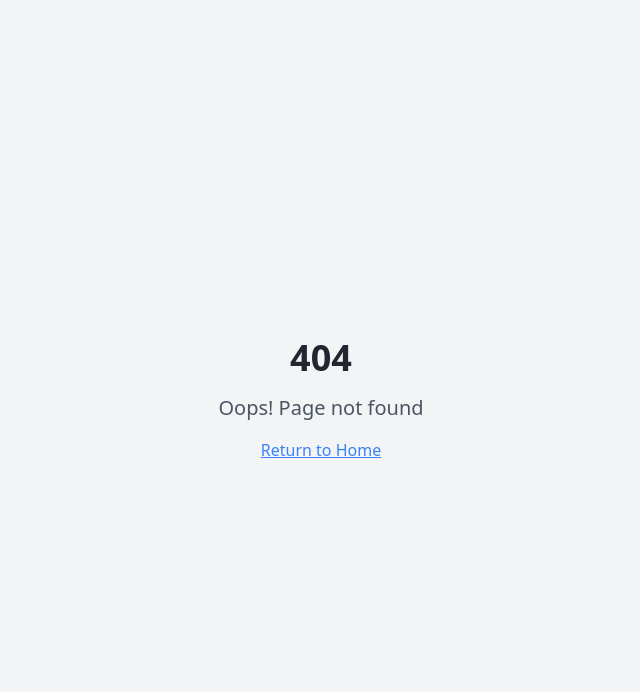
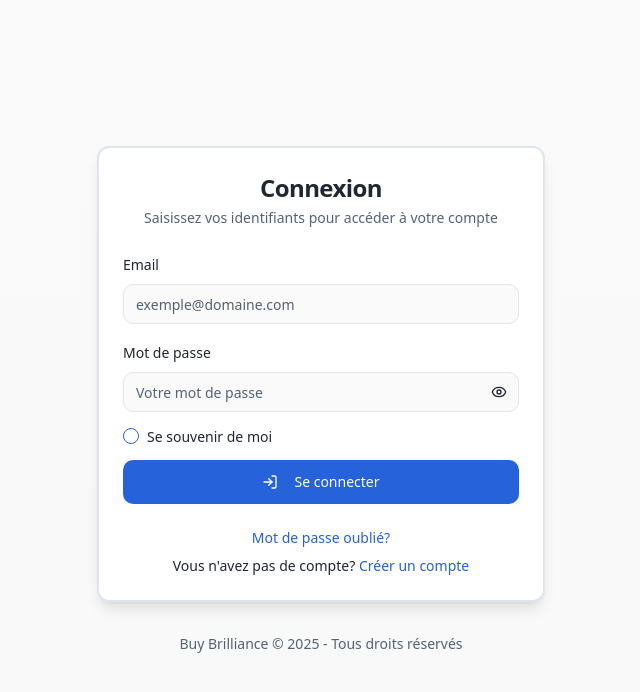
Before and after one commit to HiacyntheAH/buy-brilliance, a React (Vite) app: page /login in a window 1280 px wide. Before the commit this address had no page. Shown: the top 692 px of the page, without its empty margins (319-959 px from the left). Built offline with nearby package versions, Linux system fonts and the light colour scheme.

Commit message:
Add login interface
Implement the login interface with the specified design.

```diff
--- a/src/App.tsx
+++ b/src/App.tsx
@@ -8,6 +8,7 @@ import Index from "./pages/Index";
 import Dashboard from "./pages/Dashboard";
 import OrderDetail from "./pages/OrderDetail";
 import NotFound from "./pages/NotFound";
+import Login from "./pages/Login";
 
 const queryClient = new QueryClient();
 
@@ -20,6 +21,7 @@ const App = () => (
         <div className="min-h-screen bg-background">
           <Routes>
             <Route path="/" element={<Index />} />
+            <Route path="/login" element={<Login />} />
             <Route path="/dashboard" element={<Dashboard />} />
             <Route path="/orders/:id" element={<OrderDetail />} />
             {/* ADD ALL CUSTOM ROUTES ABOVE THE CATCH-ALL "*" ROUTE */}
--- a/src/pages/Index.tsx
+++ b/src/pages/Index.tsx
@@ -1,5 +1,5 @@
 
-import React, { useEffect } from 'react';
+import React from 'react';
 import { useNavigate } from 'react-router-dom';
 import { Button } from '@/components/ui/button';
 
@@ -8,6 +8,10 @@ const Index = () => {
 
   const goToDashboard = () => {
     navigate('/dashboard');
+  };
+
+  const goToLogin = () => {
+    navigate('/login');
   };
 
   return (
@@ -26,13 +30,24 @@ const Index = () => {
           améliorer la visibilité et réduire les coûts opérationnels.
         </p>
 
+        <div className="flex flex-col md:flex-row gap-4 justify-center">
           <Button
             onClick={goToDashboard}
             size="lg"
-          className="rounded-full px-8 animate-pulse"
+            className="rounded-full px-8"
           >
             Découvrir le tableau de bord
           </Button>
+
+          <Button
+            onClick={goToLogin}
+            size="lg"
+            variant="outline"
+            className="rounded-full px-8"
+          >
+            Se connecter
+          </Button>
+        </div>
       </div>
 
       <div className="absolute bottom-10 left-0 right-0 text-center text-sm text-muted-foreground">
--- /dev/null
+++ b/src/pages/Login.tsx
@@ -0,0 +1,164 @@
+
+import React from 'react';
+import { useNavigate } from 'react-router-dom';
+import { useForm } from 'react-hook-form';
+import { toast } from 'sonner';
+import { z } from 'zod';
+import { zodResolver } from '@hookform/resolvers/zod';
+import { Form, FormControl, FormField, FormItem, FormLabel, FormMessage } from '@/components/ui/form';
+import { Input } from '@/components/ui/input';
+import { Button } from '@/components/ui/button';
+import { Card, CardContent, CardDescription, CardFooter, CardHeader, CardTitle } from '@/components/ui/card';
+import { Checkbox } from '@/components/ui/checkbox';
+import { Eye, EyeOff, LogIn } from 'lucide-react';
+
+// Définir le schéma de validation
+const loginSchema = z.object({
+  email: z.string().email({ message: "Veuillez entrer une adresse email valide" }),
+  password: z.string().min(6, { message: "Le mot de passe doit contenir au moins 6 caractères" }),
+  rememberMe: z.boolean().optional(),
+});
+
+type LoginFormValues = z.infer<typeof loginSchema>;
+
+const Login = () => {
+  const navigate = useNavigate();
+  const [showPassword, setShowPassword] = React.useState(false);
+
+  const form = useForm<LoginFormValues>({
+    resolver: zodResolver(loginSchema),
+    defaultValues: {
+      email: "",
+      password: "",
+      rememberMe: false,
+    },
+  });
+
+  const onSubmit = (data: LoginFormValues) => {
+    // Simulation de connexion - À remplacer par votre logique d'authentification
+    console.log("Données de connexion:", data);
+
+    // Afficher une notification de succès
+    toast.success("Connexion réussie");
+
+    // Rediriger vers le tableau de bord
+    setTimeout(() => {
+      navigate('/dashboard');
+    }, 1000);
+  };
+
+  const togglePasswordVisibility = () => {
+    setShowPassword(!showPassword);
+  };
+
+  return (
+    <div className="min-h-screen w-full flex flex-col items-center justify-center bg-gradient-to-b from-background to-secondary/20 p-4">
+      <div className="w-full max-w-md animate-fade-in">
+        <Card className="border-2 shadow-lg">
+          <CardHeader className="space-y-1 text-center">
+            <CardTitle className="text-2xl font-bold">Connexion</CardTitle>
+            <CardDescription>
+              Saisissez vos identifiants pour accéder à votre compte
+            </CardDescription>
+          </CardHeader>
+
+          <CardContent>
+            <Form {...form}>
+              <form onSubmit={form.handleSubmit(onSubmit)} className="space-y-4">
+                <FormField
+                  control={form.control}
+                  name="email"
+                  render={({ field }) => (
+                    <FormItem>
+                      <FormLabel>Email</FormLabel>
+                      <FormControl>
+                        <Input
+                          type="email"
+                          placeholder="exemple@domaine.com"
+                          {...field}
+                        />
+                      </FormControl>
+                      <FormMessage />
+                    </FormItem>
+                  )}
+                />
+
+                <FormField
+                  control={form.control}
+                  name="password"
+                  render={({ field }) => (
+                    <FormItem>
+                      <FormLabel>Mot de passe</FormLabel>
+                      <div className="relative">
+                        <FormControl>
+                          <Input
+                            type={showPassword ? "text" : "password"}
+                            placeholder="Votre mot de passe"
+                            {...field}
+                          />
+                        </FormControl>
+                        <Button
+                          type="button"
+                          variant="ghost"
+                          size="icon"
+                          className="absolute right-0 top-0"
+                          onClick={togglePasswordVisibility}
+                        >
+                          {showPassword ? <EyeOff size={16} /> : <Eye size={16} />}
+                        </Button>
+                      </div>
+                      <FormMessage />
+                    </FormItem>
+                  )}
+                />
+
+                <FormField
+                  control={form.control}
+                  name="rememberMe"
+                  render={({ field }) => (
+                    <FormItem className="flex flex-row items-center space-x-2 space-y-0">
+                      <FormControl>
+                        <Checkbox
+                          checked={field.value}
+                          onCheckedChange={field.onChange}
+                        />
+                      </FormControl>
+                      <div className="space-y-1 leading-none">
+                        <FormLabel className="cursor-pointer">Se souvenir de moi</FormLabel>
+                      </div>
+                    </FormItem>
+                  )}
+                />
+
+                <Button type="submit" className="w-full" size="lg">
+                  <LogIn className="mr-2 h-4 w-4" />
+                  Se connecter
+                </Button>
+              </form>
+            </Form>
+          </CardContent>
+
+          <CardFooter className="flex flex-col space-y-2">
+            <div className="text-center text-sm">
+              <a href="#" className="text-primary hover:underline">
+                Mot de passe oublié?
+              </a>
+            </div>
+            <div className="text-center text-sm">
+              Vous n'avez pas de compte?{" "}
+              <a href="#" className="text-primary hover:underline">
+                Créer un compte
+              </a>
+            </div>
+          </CardFooter>
+        </Card>
+      </div>
+
+      <div className="mt-8 text-center text-sm text-muted-foreground animate-fade-in opacity-0" style={{animationDelay: '0.3s'}}>
+        <p>Buy Brilliance © {new Date().getFullYear()} - Tous droits réservés</p>
+      </div>
+    </div>
+  );
+};
+
+export default Login;
```
Lines whose indentation alone changed are shown as unchanged.
